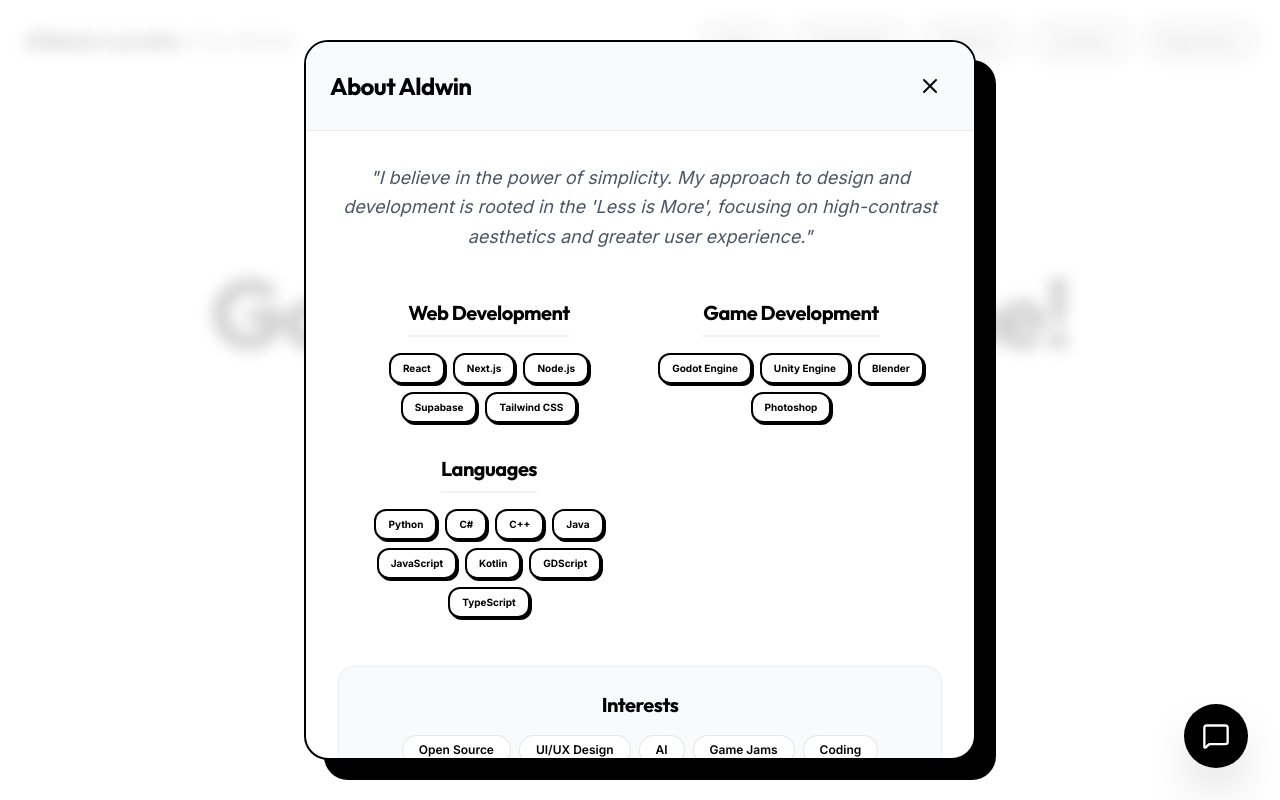
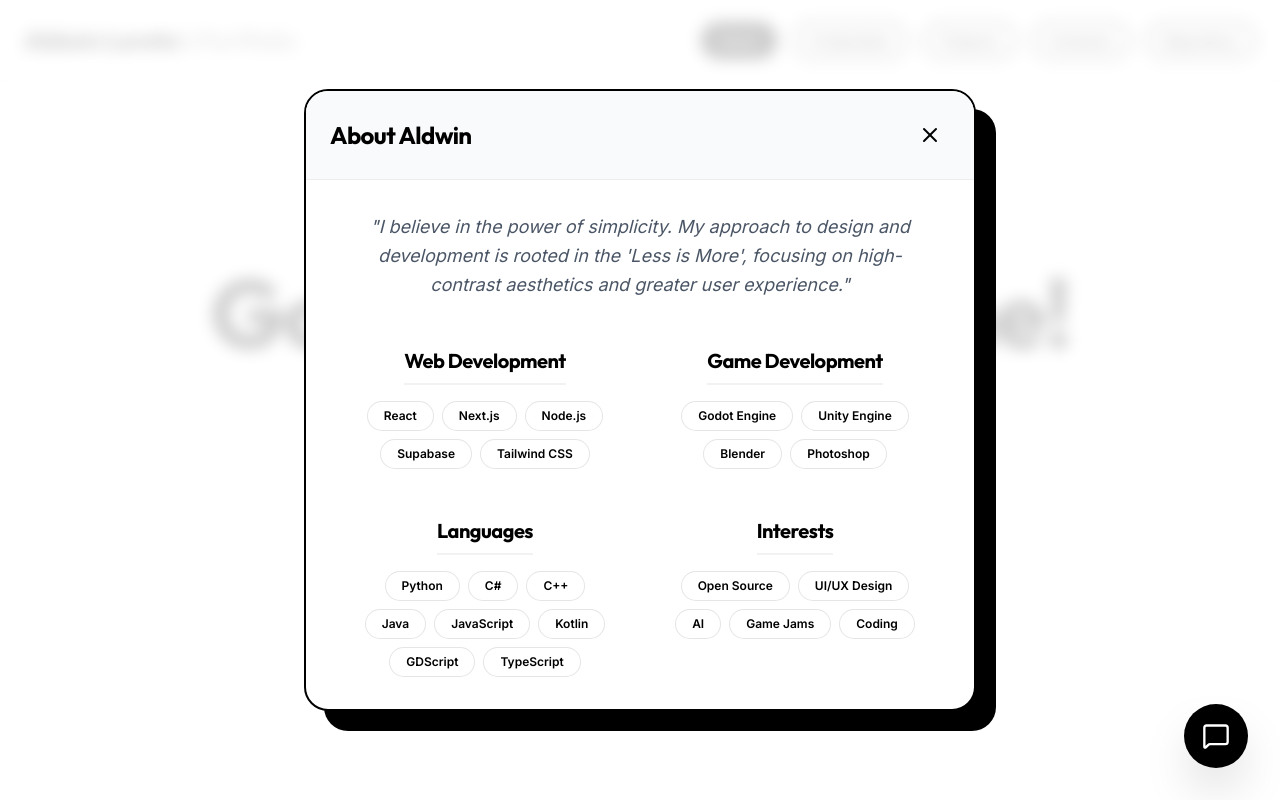
Before and after one commit to iHoshiii/Aldwin-Portfolio, a React app: page / in a window 1280 px wide. Both pictures are taken after a click on the button "More About me". Shown: the top 800 px of the page. Built offline with nearby package versions, Linux system fonts and the light colour scheme; the HTML template or start-up script is replaced by a standard one.

Commit message:
UI optimization

```diff
--- a/src/components/Home.tsx
+++ b/src/components/Home.tsx
@@ -84,39 +84,51 @@ const Home: React.FC = () => {
 
                             {/* Modal Content */}
                             <div className="p-8 overflow-y-auto space-y-12">
-                                {/* Philosophy Section (Moved from Background) */}
-                                <section className="text-center">
+                                {/* Philosophy Section */}
+                                <section className="text-center px-4">
                                     <p className="text-gray-600 leading-relaxed text-lg italic">
                                         "I believe in the power of simplicity. My approach to design and development is rooted in the 'Less is More',
                                         focusing on high-contrast aesthetics and greater user experience."
                                     </p>
                                 </section>
 
-                                {/* Skills Grid (Moved from Background) */}
-                                <div className="grid grid-cols-1 md:grid-cols-2 gap-8 text-center px-4">
-                                    {categories.map((category) => (
-                                        <div key={category.title} className="space-y-4">
-                                            <h3 className="text-xl font-bold border-b-2 border-black/5 pb-2 inline-block">
-                                                {category.title}
-                                            </h3>
+                                {/* Skills & Meta Grid */}
+                                <div className="grid grid-cols-1 md:grid-cols-2 gap-x-12 gap-y-12 text-center px-4">
+                                    {/* Web & Game Dev (First Row) */}
+                                    <div className="space-y-4">
+                                        <h3 className="text-xl font-bold border-b-2 border-black/5 pb-2 inline-block">Web Development</h3>
                                         <div className="flex flex-wrap justify-center gap-2">
-                                                {category.skills.map((skill) => (
-                                                    <span
-                                                        key={skill}
-                                                        className="px-3 py-1.5 border-2 border-black rounded-xl text-[10px] font-bold text-black bg-white shadow-[2px_2px_0px_0px_rgba(0,0,0,1)]"
-                                                    >
+                                            {categories[0].skills.map(skill => (
+                                                <span key={skill} className="px-4 py-1.5 border border-black/10 rounded-full text-xs font-semibold text-black bg-white">
                                                     {skill}
                                                 </span>
                                             ))}
                                         </div>
                                     </div>
+                                    <div className="space-y-4">
+                                        <h3 className="text-xl font-bold border-b-2 border-black/5 pb-2 inline-block">Game Development</h3>
+                                        <div className="flex flex-wrap justify-center gap-2">
+                                            {categories[1].skills.map(skill => (
+                                                <span key={skill} className="px-4 py-1.5 border border-black/10 rounded-full text-xs font-semibold text-black bg-white">
+                                                    {skill}
+                                                </span>
                                             ))}
                                         </div>
+                                    </div>
 
-                                <section className="p-6 bg-gray-50 rounded-2xl border border-black/5 text-center">
-                                    <div className="mb-4 text-black">
-                                        <h3 className="text-xl font-bold">Interests</h3>
+                                    {/* Languages & Interests (Second Row) */}
+                                    <div className="space-y-4">
+                                        <h3 className="text-xl font-bold border-b-2 border-black/5 pb-2 inline-block">Languages</h3>
+                                        <div className="flex flex-wrap justify-center gap-2">
+                                            {categories[2].skills.map(skill => (
+                                                <span key={skill} className="px-4 py-1.5 border border-black/10 rounded-full text-xs font-semibold text-black bg-white">
+                                                    {skill}
+                                                </span>
+                                            ))}
                                         </div>
+                                    </div>
+                                    <div className="space-y-4">
+                                        <h3 className="text-xl font-bold border-b-2 border-black/5 pb-2 inline-block">Interests</h3>
                                         <div className="flex flex-wrap justify-center gap-2">
                                             {['Open Source', 'UI/UX Design', 'AI', 'Game Jams', 'Coding'].map((item) => (
                                                 <span key={item} className="px-4 py-1.5 border border-black/10 rounded-full text-xs font-semibold text-black bg-white">
@@ -124,7 +136,8 @@ const Home: React.FC = () => {
                                                 </span>
                                             ))}
                                         </div>
-                                </section>
+                                    </div>
+                                </div>
                             </div>
                         </motion.div>
                     </div>
--- a/src/components/Navbar.tsx
+++ b/src/components/Navbar.tsx
@@ -1,10 +1,40 @@
-import React from 'react';
+import React, { useState, useEffect } from 'react';
 
 const Navbar: React.FC = () => {
+    const [activeSection, setActiveSection] = useState('home');
+
+    useEffect(() => {
+        const sections = ['home', 'credentials', 'projects', 'contacts'];
+
+        const observerOptions = {
+            root: null,
+            rootMargin: '-50% 0px -50% 0px', // Trigger when section is in the middle of the screen
+            threshold: 0
+        };
+
+        const observerCallback = (entries: IntersectionObserverEntry[]) => {
+            entries.forEach((entry) => {
+                if (entry.isIntersecting) {
+                    setActiveSection(entry.target.id);
+                }
+            });
+        };
+
+        const observer = new IntersectionObserver(observerCallback, observerOptions);
+
+        sections.forEach((id) => {
+            const element = document.getElementById(id);
+            if (element) observer.observe(element);
+        });
+
+        return () => observer.disconnect();
+    }, []);
+
     const scrollToSection = (e: React.MouseEvent<HTMLAnchorElement>, href: string) => {
         if (href.startsWith('#')) {
             e.preventDefault();
-            const element = document.querySelector(href);
+            const id = href.replace('#', '');
+            const element = document.getElementById(id);
             if (element) {
                 element.scrollIntoView({
                     behavior: 'smooth',
@@ -27,19 +57,26 @@ const Navbar: React.FC = () => {
                         { name: 'Projects', href: '#projects' },
                         { name: 'Contacts', href: '#contacts' },
                         { name: 'Repository', href: 'https://github.com/iHoshiii', external: true }
-                    ].map((item) => (
+                    ].map((item) => {
+                        const isActive = activeSection === item.href.replace('#', '');
+
+                        return (
                             <li key={item.name}>
                                 <a
                                     href={item.href}
                                     onClick={(e) => scrollToSection(e, item.href)}
                                     target={item.external ? "_blank" : undefined}
                                     rel={item.external ? "noopener noreferrer" : undefined}
-                                className="text-sm font-bold text-black border-2 border-black px-4 py-2 rounded-full hover:bg-black hover:text-white transition-all duration-300"
+                                    className={`text-sm font-bold border-2 border-black px-4 py-2 rounded-full transition-all duration-300 ${isActive
+                                            ? 'bg-black text-white'
+                                            : 'text-black hover:bg-black hover:text-white'
+                                        }`}
                                 >
                                     {item.name}
                                 </a>
                             </li>
-                    ))}
+                        );
+                    })}
                 </ul>
             </div>
         </nav>
```
Lines whose indentation alone changed are shown as unchanged.
